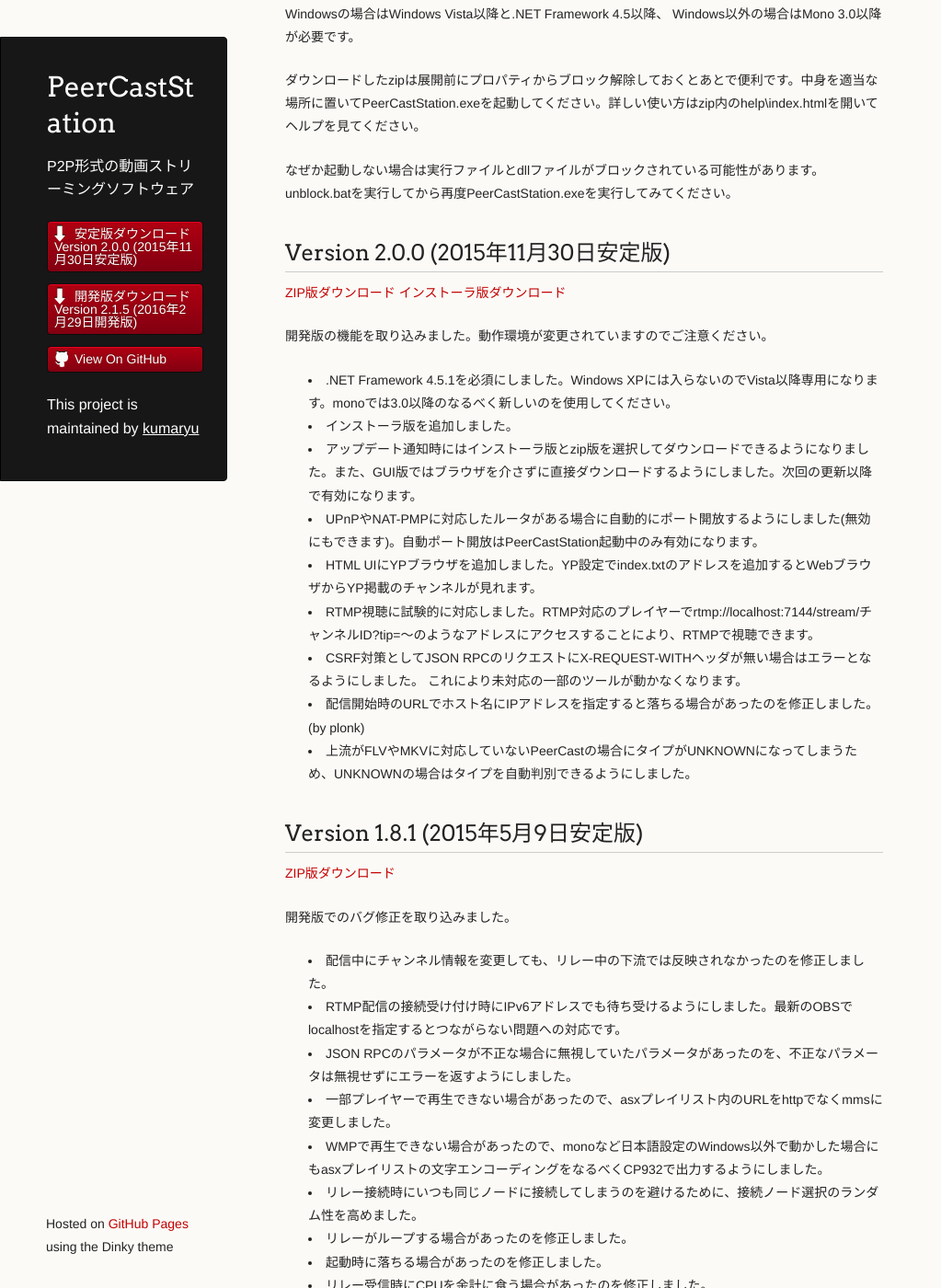
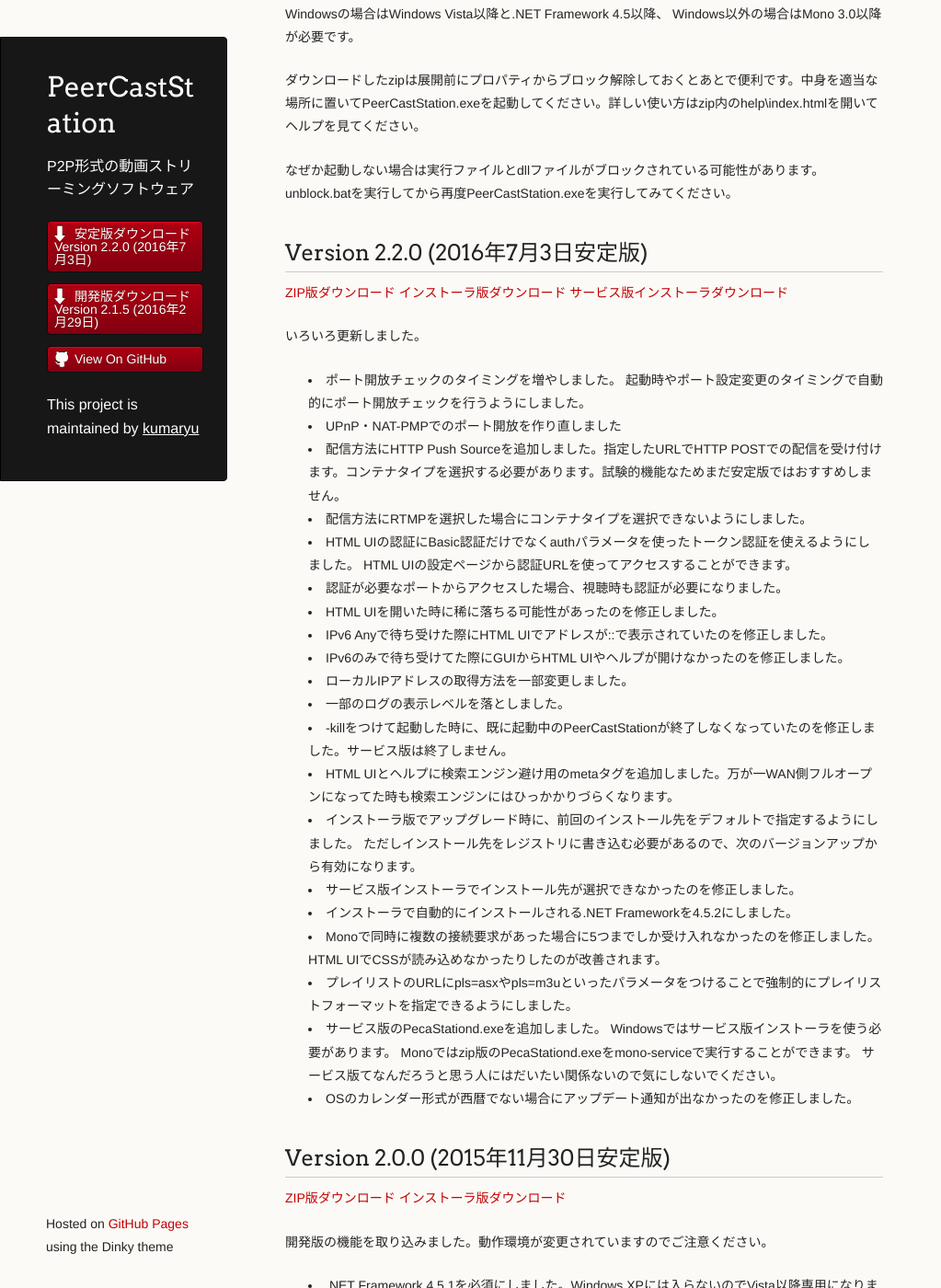
Before and after one commit to kumaryu/peercaststation, a Jekyll site: the page built from download-stable.mkd, in a window 1280 px wide and 1400 px high, scrolled down 287 px. Shown: the whole window at 92% size, without its empty margins (0-1023 px from the left). Built offline with Jekyll 4.4.1, drawn with Linux system fonts in a browser that asks for light colours.

Commit message:
Bumped version up to 2.2.0

```diff
--- a/_data/releasenotes.yml
+++ b/_data/releasenotes.yml
@@ -1,4 +1,50 @@
 ---
+- name: Version 2.2.0 (2016年7月3日安定版)
+  version: 2.2.0.0
+  channel: stable
+  notes: |
+    いろいろ更新しました。
+
+    * ポート開放チェックのタイミングを増やしました。
+      起動時やポート設定変更のタイミングで自動的にポート開放チェックを行うようにしました。
+    * UPnP・NAT-PMPでのポート開放を作り直しました
+    * 配信方法にHTTP Push Sourceを追加しました。指定したURLでHTTP POSTでの配信を受け付けます。コンテナタイプを選択する必要があります。試験的機能なためまだ安定版ではおすすめしません。
+    * 配信方法にRTMPを選択した場合にコンテナタイプを選択できないようにしました。
+    * HTML UIの認証にBasic認証だけでなくauthパラメータを使ったトークン認証を使えるようにしました。
+      HTML UIの設定ページから認証URLを使ってアクセスすることができます。
+    * 認証が必要なポートからアクセスした場合、視聴時も認証が必要になりました。
+    * HTML UIを開いた時に稀に落ちる可能性があったのを修正しました。
+    * IPv6 Anyで待ち受けた際にHTML UIでアドレスが::で表示されていたのを修正しました。
+    * IPv6のみで待ち受けてた際にGUIからHTML UIやヘルプが開けなかったのを修正しました。
+    * ローカルIPアドレスの取得方法を一部変更しました。
+    * 一部のログの表示レベルを落としました。
+    * -killをつけて起動した時に、既に起動中のPeerCastStationが終了しなくなっていたのを修正しました。サービス版は終了しません。
+    * HTML UIとヘルプに検索エンジン避け用のmetaタグを追加しました。万が一WAN側フルオープンになってた時も検索エンジンにはひっかかりづらくなります。
+    * インストーラ版でアップグレード時に、前回のインストール先をデフォルトで指定するようにしました。
+      ただしインストール先をレジストリに書き込む必要があるので、次のバージョンアップから有効になります。
+    * サービス版インストーラでインストール先が選択できなかったのを修正しました。
+    * インストーラで自動的にインストールされる.NET Frameworkを4.5.2にしました。
+    * Monoで同時に複数の接続要求があった場合に5つまでしか受け入れなかったのを修正しました。
+      HTML UIでCSSが読み込めなかったりしたのが改善されます。
+    * プレイリストのURLにpls=asxやpls=m3uといったパラメータをつけることで強制的にプレイリストフォーマットを指定できるようにしました。
+    * サービス版のPecaStationd.exeを追加しました。
+      Windowsではサービス版インストーラを使う必要があります。
+      Monoではzip版のPecaStationd.exeをmono-serviceで実行することができます。
+      サービス版てなんだろうと思う人にはだいたい関係ないので気にしないでください。
+    * OSのカレンダー形式が西暦でない場合にアップデート通知が出なかったのを修正しました。
+  date: 2016-07-03 00:00:00.000000000 +09:00
+  url: http://www.pecastation.org/files/PeerCastStation-2.2.0.zip
+  enclosures:
+  - type: archive
+    url: http://www.pecastation.org/files/PeerCastStation-2.2.0.zip
+    length: 1628319
+  - type: installer
+    url: http://www.pecastation.org/files/PeerCastStation-2.2.0.exe
+    length: 2259716
+  - type: serviceinstaller
+    url: http://www.pecastation.org/files/PecaStationd-2.2.0.msi
+    length: 2024040
+
 - name: Version 2.1.5 (2016年2月29日開発版)
   version: 2.1.5.0
   channel: dev
@@ -148,6 +194,7 @@
   - type: installer
     url: http://www.pecastation.org/files/PeerCastStation-2.1.0.exe
     length: 2249018
+
 - name: Version 2.0.0 (2015年11月30日安定版)
   version: 2.0.0.0
   channel: stable
@@ -173,6 +220,7 @@
   - type: installer
     url: http://www.pecastation.org/files/PeerCastStation-2.0.0.exe
     length: 2248963
+
 - name: Version 1.8.1 (2015年5月9日安定版)
   version: 1.8.1
   channel: stable
--- a/_layouts/default.html
+++ b/_layouts/default.html
@@ -21,10 +21,10 @@
 
         <ul>
           <li class="download" style="width:auto; height:auto">
-          <a class="buttons" href="download-stable.html">安定版ダウンロード<br>Version 2.0.0 (2015年11月30日安定版)</a>
+          <a class="buttons" href="download-stable.html">安定版ダウンロード<br>Version 2.2.0 (2016年7月3日)</a>
           </li>
           <li class="download" style="width:auto; height:auto">
-          <a class="buttons" href="download-dev.html">開発版ダウンロード<br>Version 2.1.5 (2016年2月29日開発版)</a>
+          <a class="buttons" href="download-dev.html">開発版ダウンロード<br>Version 2.1.5 (2016年2月29日)</a>
           </li>
           <li style="width:auto"><a class="buttons github" href="https://github.com/kumaryu/peercaststation">View On GitHub</a></li>
         </ul>
```
